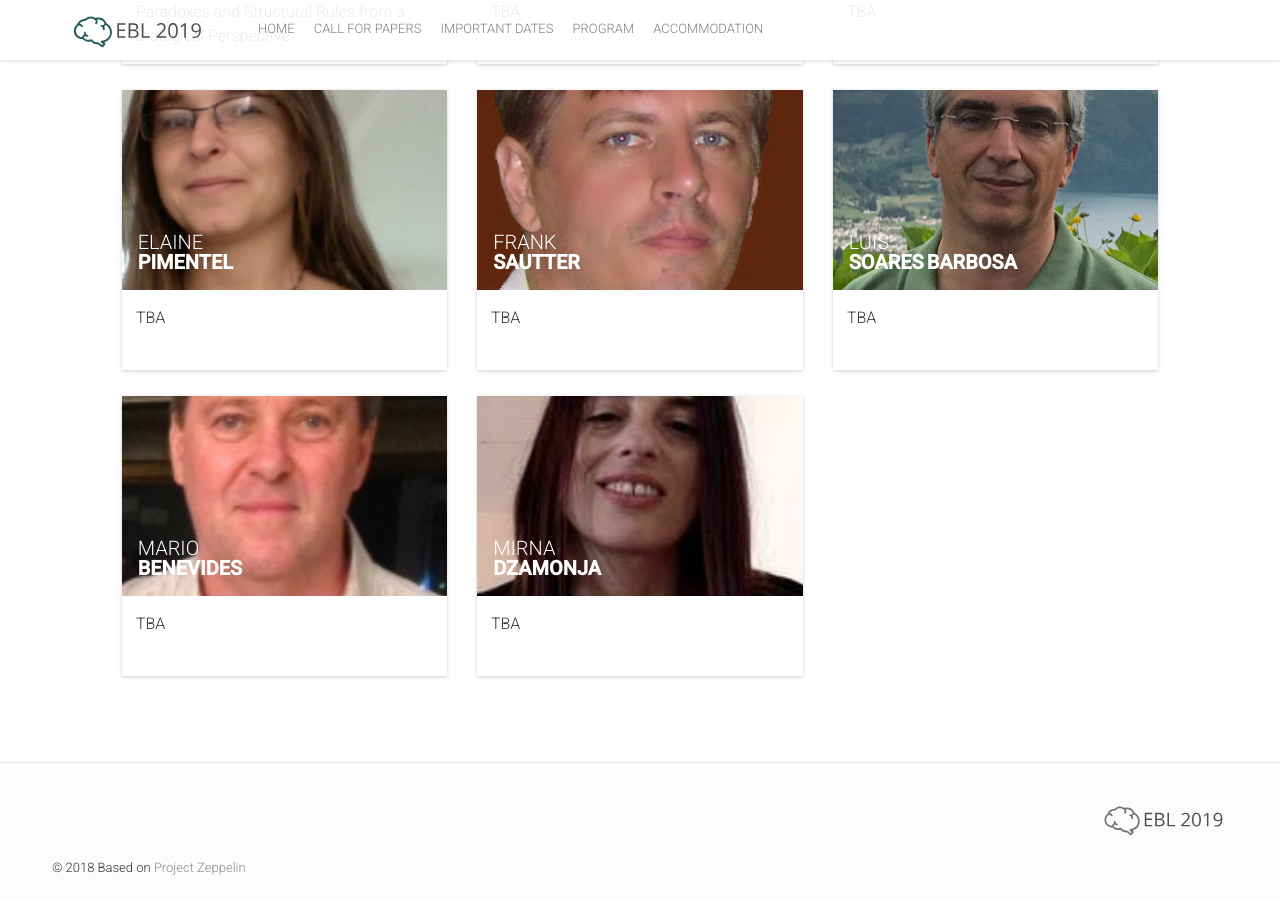
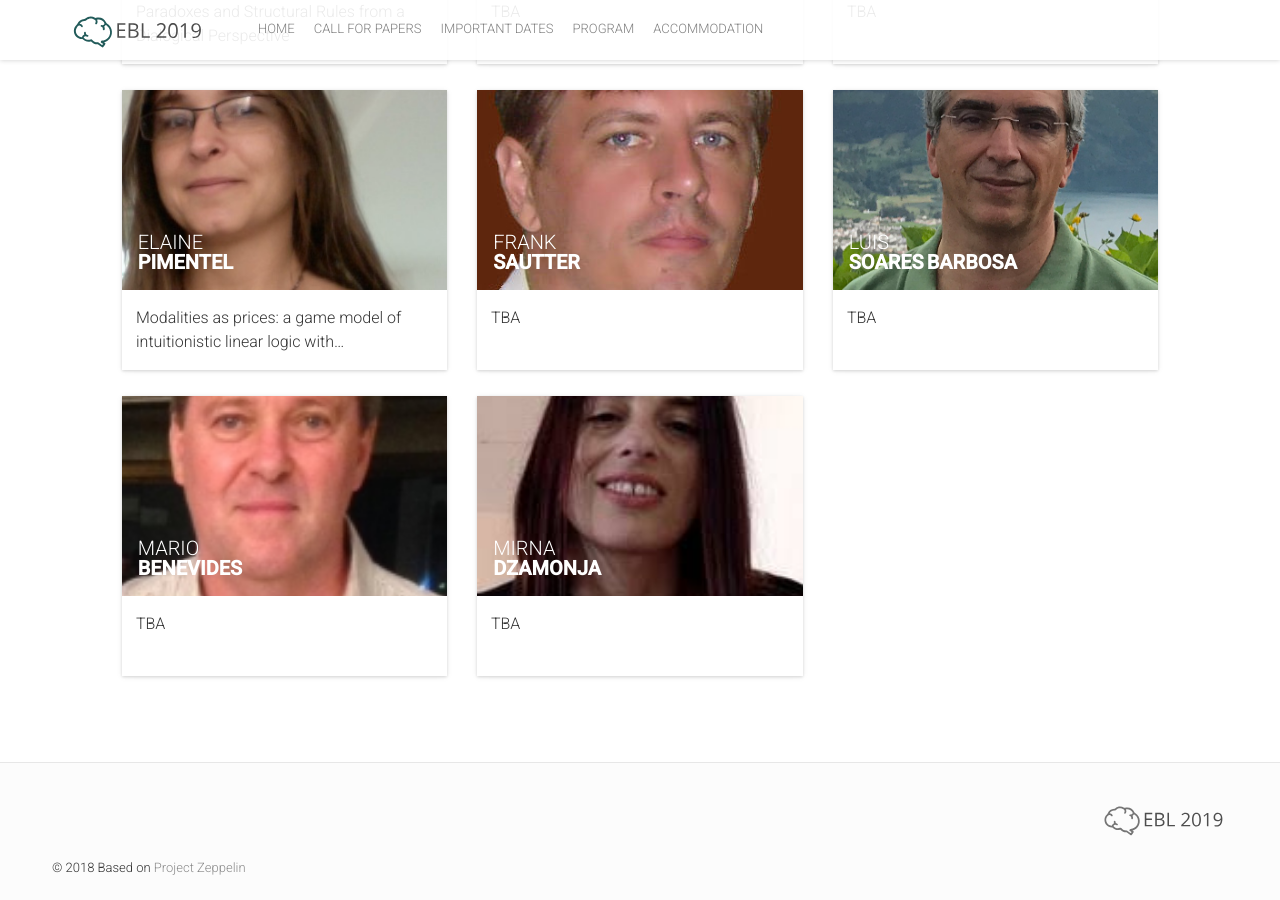
Before and after one commit to brunobruck/ebl, a Jekyll site: the page built from speakers.html, in a window 1280 px wide and 900 px high, scrolled down 673 px. Built offline with Jekyll 4.4.1, drawn with Linux system fonts in a browser that asks for light colours; nearby versions of some CDN libraries.

Commit message:
new version

```diff
--- a/_data/sessions.yml
+++ b/_data/sessions.yml
@@ -21,7 +21,7 @@
   language: en
 -
   id: 004
-  title: "TBA"
+  title: "Modalities as prices: a game model of intuitionistic linear logic with subexponentials"
   description: ""
   subtype: presentation
   speakers: [4]
```
